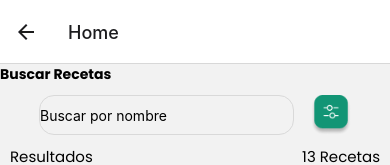
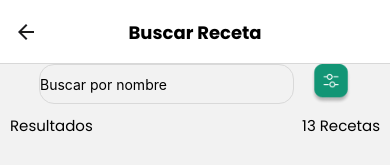
Before and after one commit to Gabiord/recetas-app, a React Native app: screen /Home in a window 390 px wide. Shown: the top 165 px of the page. Built offline with nearby package versions, Linux system fonts and the light colour scheme; grey boxes are pictures that could not be loaded.

Commit message:
React Native Navigation

```diff
--- a/package.json
+++ b/package.json
@@ -9,6 +9,7 @@
     "web": "expo start --web"
   },
   "dependencies": {
+    "@react-navigation/elements": "^1.3.22",
     "@react-navigation/native": "^6.1.10",
     "@react-navigation/native-stack": "^6.9.18",
     "expo": "~50.0.6",
--- a/src/components/Card.jsx
+++ b/src/components/Card.jsx
@@ -10,7 +10,7 @@ import { colors } from "../global/colors";
 
 const Card = ({ item, navigation }) => {
   return (
-    <TouchableOpacity onPress={()=>{navigation.navigate("Recipe")}}>
+    <TouchableOpacity onPress={()=>{navigation.navigate("Recipe", {id: item.id})}}>
       <ImageBackground
         source={item.image}
         resizeMode="cover"
--- a/src/data/recetas.json
+++ b/src/data/recetas.json
@@ -1,5 +1,6 @@
 [
     {
+      "id": 1,
       "name": "Arroz con pollo",
       "chef": "Maria Sanchez",
       "rate": "4",
@@ -9,6 +10,7 @@
       "category": "Almuerzo"
     },
     {
+      "id": 2,
       "name": "Lomo saltado",
       "chef": "Carlos Gomez",
       "rate": "5",
@@ -18,6 +20,7 @@
       "category": "Cena"
     },
     {
+      "id": 3,
       "name": "Tallarines verdes",
       "chef": "Luisa Torres",
       "rate": "3",
@@ -27,6 +30,7 @@
       "category": "Vegetariano"
     },
     {
+      "id": 4,
       "name": "Seco de cordero",
       "chef": "Pedro Rodriguez",
       "rate": "4",
@@ -36,6 +40,7 @@
       "category": "Cena"
     },
     {
+      "id": 5,
       "name": "Ceviche de pescado",
       "chef": "Ana Ramirez",
       "rate": "5",
@@ -45,6 +50,7 @@
       "category": "Almuerzo"
     },
     {
+      "id": 6,
       "name": "Milanesa de pollo",
       "chef": "Sofia Lopez",
       "rate": "4",
@@ -54,6 +60,7 @@
       "category": "Almuerzo"
     },
     {
+      "id": 7,
       "name": "Sopa de lentejas",
       "chef": "Juan Perez",
       "rate": "3",
@@ -63,6 +70,7 @@
       "category": "Vegetariano"
     },
     {
+      "id": 8,
       "name": "Papa a la huancaina",
       "chef": "Elena Castro",
       "rate": "5",
@@ -72,6 +80,7 @@
       "category": "Vegetariano"
     },
     {
+      "id": 9,
       "name": "Tacos al pastor",
       "chef": "Miguel Hernandez",
       "rate": "4",
@@ -81,6 +90,7 @@
       "category": "Cena"
     },
     {
+      "id": 10,
       "name": "Lasagna de carne",
       "chef": "Laura Martinez",
       "rate": "5",
@@ -90,6 +100,7 @@
       "category": "Almuerzo"
     },
     {
+      "id": 11,
       "name": "Muesli casero con fruta",
       "chef": "Miguel Hernandez",
       "rate": "4",
@@ -99,6 +110,7 @@
       "category": "Desayuno"
     },
     {
+      "id": 12,
       "name": "Tortitas de avena",
       "chef": "Gabriela Ordonez",
       "rate": "4",
@@ -108,6 +120,7 @@
       "category": "Desayuno"
     },
     {
+      "id": 13,
       "name": "Smothie bowl",
       "chef": "Gabriela Ordonez",
       "rate": "5",
--- a/src/navigation/Navigator.jsx
+++ b/src/navigation/Navigator.jsx
@@ -1,20 +1,41 @@
-import { NavigationContainer } from "@react-navigation/native"
-import { createNativeStackNavigator } from "@react-navigation/native-stack"
-import Home from "../screens/Home"
-import SplashScreen from "../screens/SplashScreen"
-import Recipe from "../screens/Recipe"
+import { NavigationContainer } from "@react-navigation/native";
+import { createNativeStackNavigator } from "@react-navigation/native-stack";
+import Home from "../screens/Home";
+import SplashScreen from "../screens/SplashScreen";
+import Recipe from "../screens/Recipe";
+import { Text, StyleSheet } from "react-native";
 
 export default function Navigator() {
-    const stack = createNativeStackNavigator()
-
+  const stack = createNativeStackNavigator();
 
   return (
     <NavigationContainer>
-        <stack.Navigator>
-            <stack.Screen name="SplashScreen" component={SplashScreen}/>
-            <stack.Screen name="Home" component={Home}/>
-            <stack.Screen name="Recipe" component={Recipe}/>
-        </stack.Navigator>
+      <stack.Navigator
+        screenOptions={({ route }) => ({
+          headerTitle: () => {
+            return(
+            <Text style={styles.headerText}>{
+            route.name === "Home"
+              ? "Buscar Receta"
+              : "Detalle Receta"
+            }</Text>
+            )
+          },
+          headerTitleAlign: "center",
+        })}
+      >
+        <stack.Screen options={{headerShown: false}} name="SplashScreen" component={SplashScreen} />
+        <stack.Screen options={{headerShown: true}} name="Home" component={Home} />
+        <stack.Screen options={{headerShown: true}}name="Recipe" component={Recipe} />
+      </stack.Navigator>
     </NavigationContainer>
-  )
+  );
 }
+
+const styles = StyleSheet.create({
+  headerText: {
+    fontFamily: "PoppinsBold",
+    fontSize: 18
+
+  }
+});
--- a/src/screens/Home.jsx
+++ b/src/screens/Home.jsx
@@ -26,7 +26,6 @@ const Home = ({navigation}) => {
   return (
     <SafeAreaView style={styles.container}>
       <FilterModal modalVisible={modalVisible} onPressCategory={onPressCategory} />
-      <Text style={styles.text}>Buscar Recetas</Text>
       <View style={styles.searchBar}>
         <TextInput style={styles.TextInput} onChangeText={(value)=>setTextInput(value)} placeholder="Buscar por nombre"/>
         <Pressable onPress={() => setModalVisible(!modalVisible)}>
--- a/src/screens/Recipe.jsx
+++ b/src/screens/Recipe.jsx
@@ -1,17 +1,25 @@
-import { SafeAreaView, StyleSheet, Text, View, Image, TouchableOpacity, SectionList } from "react-native";
-import React from "react";
+import { SafeAreaView, StyleSheet, Text, View, TouchableOpacity } from "react-native";
+import { useState } from "react";
+import React, { useEffect } from "react";
+import recetas from "../data/recetas.json"
 
-const receta = {
-  name: "Sopa de lentejas",
-  chef: "Juan Perez",
-  rate: "3",
-  image: {
-    uri: "https://www.washingtonpost.com/wp-apps/imrs.php?src=https://arc-anglerfish-washpost-prod-washpost.s3.amazonaws.com/public/HP647TGBTUI6ZGYKHCUYHIXNZM.jpg",
-  },
-  category: "Vegetariano",
-};
 
-const Recipe = () => {
+
+const Recipe = ({navigation, route}) => {
+
+
+  const [receta, setReceta] = useState (null)
+
+  const {id} = route.params;
+
+  useEffect(()=>{
+    const recetaFinded = recetas.find((item)=> item.id === id);
+    setReceta(recetaFinded)
+  },[id])
+
+  console.log(receta)
+
+  if(receta){
   return (
     <SafeAreaView>
       <View>
@@ -43,6 +51,7 @@ const Recipe = () => {
       </View>
     </SafeAreaView>
   );
+  }
 };
 
 export default Recipe;
--- a/src/screens/SplashScreen.jsx
+++ b/src/screens/SplashScreen.jsx
@@ -15,12 +15,14 @@ import { colors } from "../global/colors";
 const background = require("../../assets/images/splashScreen_backgroundImage.jpg");
 
 const SplashScreen = ({navigation}) => {
+
   return (
     <ImageBackground
       source={background}
       style={styles.backgroundImage}
       imageStyle={{ backgroundColor: colors.black, opacity: 0.9 }}
     >
+
       <LinearGradient
         colors={["transparent",colors.black]}
         style= {styles.gradient}>
```
Also changed, not shown: 1 other file (tests, documents, lock files or other folders).
